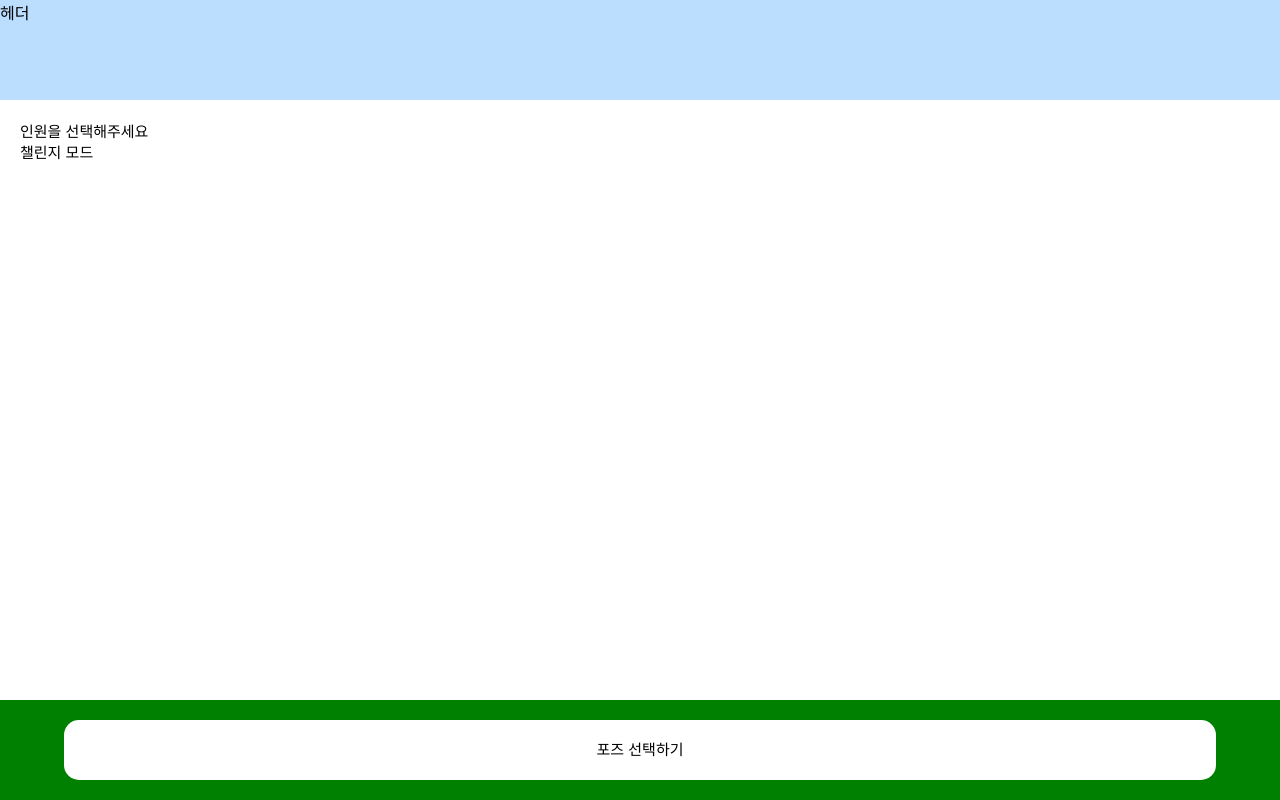
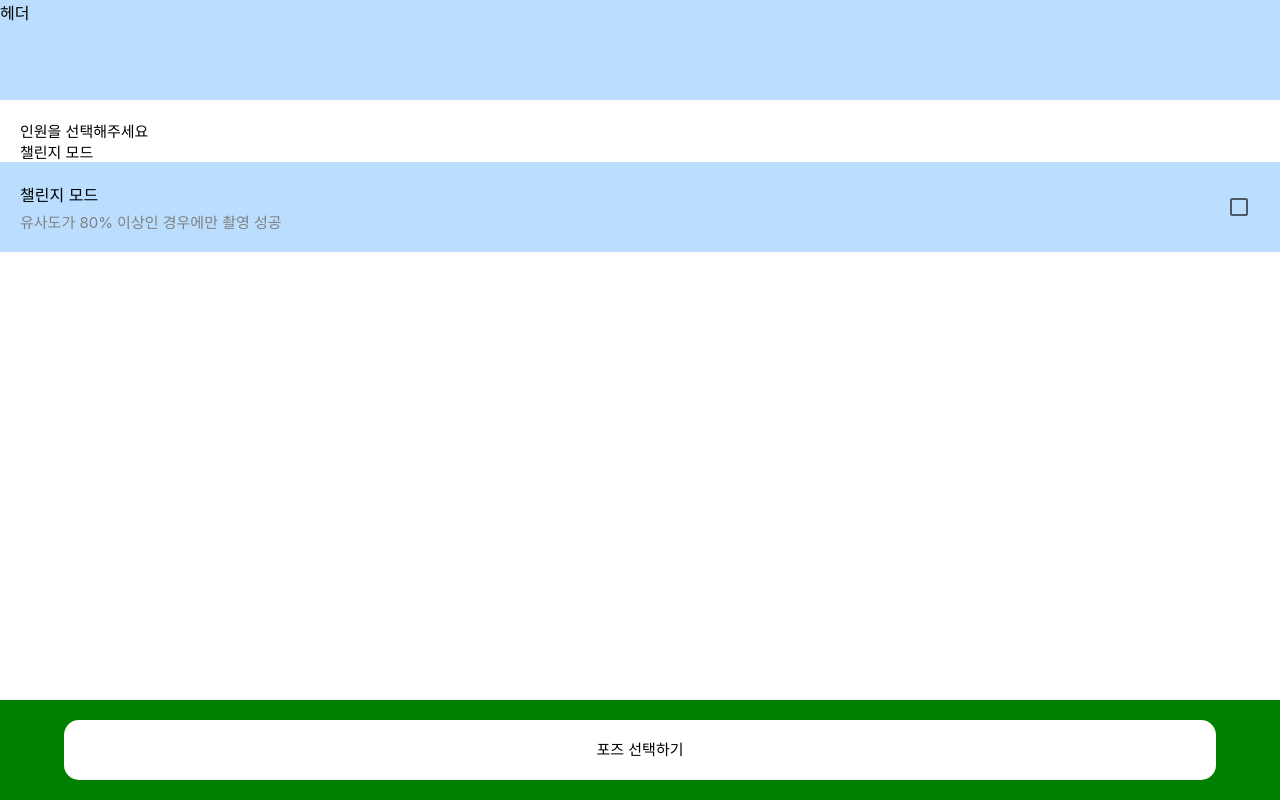
Before and after one commit to mutjinricky/kertonecall, a React (Create React App) app in the folder frontend/: page / in a window 1280 px wide. Built offline with nearby package versions, Linux system fonts and the light colour scheme.

Commit message:
add checkbox

```diff
--- a/frontend/package.json
+++ b/frontend/package.json
@@ -3,8 +3,9 @@
   "version": "0.1.0",
   "private": true,
   "dependencies": {
+    "@emotion/react": "^11.11.0",
+    "@emotion/styled": "^11.11.0",
     "@mui/material": "^5.13.0",
-    "@mui/styled-engine-sc": "^5.12.0",
     "@testing-library/jest-dom": "^5.14.1",
     "@testing-library/react": "^13.0.0",
     "@testing-library/user-event": "^13.2.1",
--- a/frontend/src/components/SelectOptions.tsx
+++ b/frontend/src/components/SelectOptions.tsx
@@ -1,5 +1,6 @@
 import styled from "styled-components";
 import BottomButtons from "./BottomButton";
+import StyledCheckbox from "./StyledCheckbox";
 
 interface Props {
   setStep: (arg: number) => void;
@@ -9,11 +10,21 @@ interface Props {
   setIsChallengeMode: (arg: boolean) => void;
 }
 
-function SelectOptions({ members, setMembers, setStep }: Props) {
+function SelectOptions({
+  members,
+  setMembers,
+  setStep,
+  isChallengeMode,
+  setIsChallengeMode,
+}: Props) {
   return (
     <Wrapper>
       <Text>인원을 선택해주세요</Text>
       <Text>챌린지 모드</Text>
+      <StyledCheckbox
+        isChallengeMode={isChallengeMode}
+        setIsChallengeMode={setIsChallengeMode}
+      />
       <BottomButtons>
         <BottomButtons.button handleClick={() => console.log("hello")}>
           포즈 선택하기
--- /dev/null
+++ b/frontend/src/components/StyledCheckbox.tsx
@@ -0,0 +1,49 @@
+import styled from "styled-components";
+import Checkbox from "@mui/material/Checkbox";
+
+interface Props {
+  isChallengeMode: boolean;
+  setIsChallengeMode: (arg: boolean) => void;
+}
+
+export default function StyledCheckbox({
+  isChallengeMode,
+  setIsChallengeMode,
+}: Props) {
+  return (
+    <Wrapper>
+      <TextWrapper>
+        챌린지 모드
+        <Description>유사도가 80% 이상인 경우에만 촬영 성공</Description>
+      </TextWrapper>
+      <Checkbox
+        checked={isChallengeMode}
+        onChange={() => {
+          setIsChallengeMode(!isChallengeMode);
+        }}
+      />
+    </Wrapper>
+  );
+}
+
+const Wrapper = styled.div`
+  display: flex;
+  justify-content: space-between;
+  align-items: center;
+  width: 100%;
+  background-color: ${(props) => props.theme.colors.primary};
+  padding: 20px;
+`;
+
+const TextWrapper = styled.div`
+  display: flex;
+  flex-direction: column;
+  justify-content: center;
+  align-items: flex-start;
+  gap: 5px;
+`;
+
+const Description = styled.div`
+  color: gray;
+  font-size: 15px;
+`;
```
Also changed, not shown: 1 other file (tests, documents, lock files or other folders).
